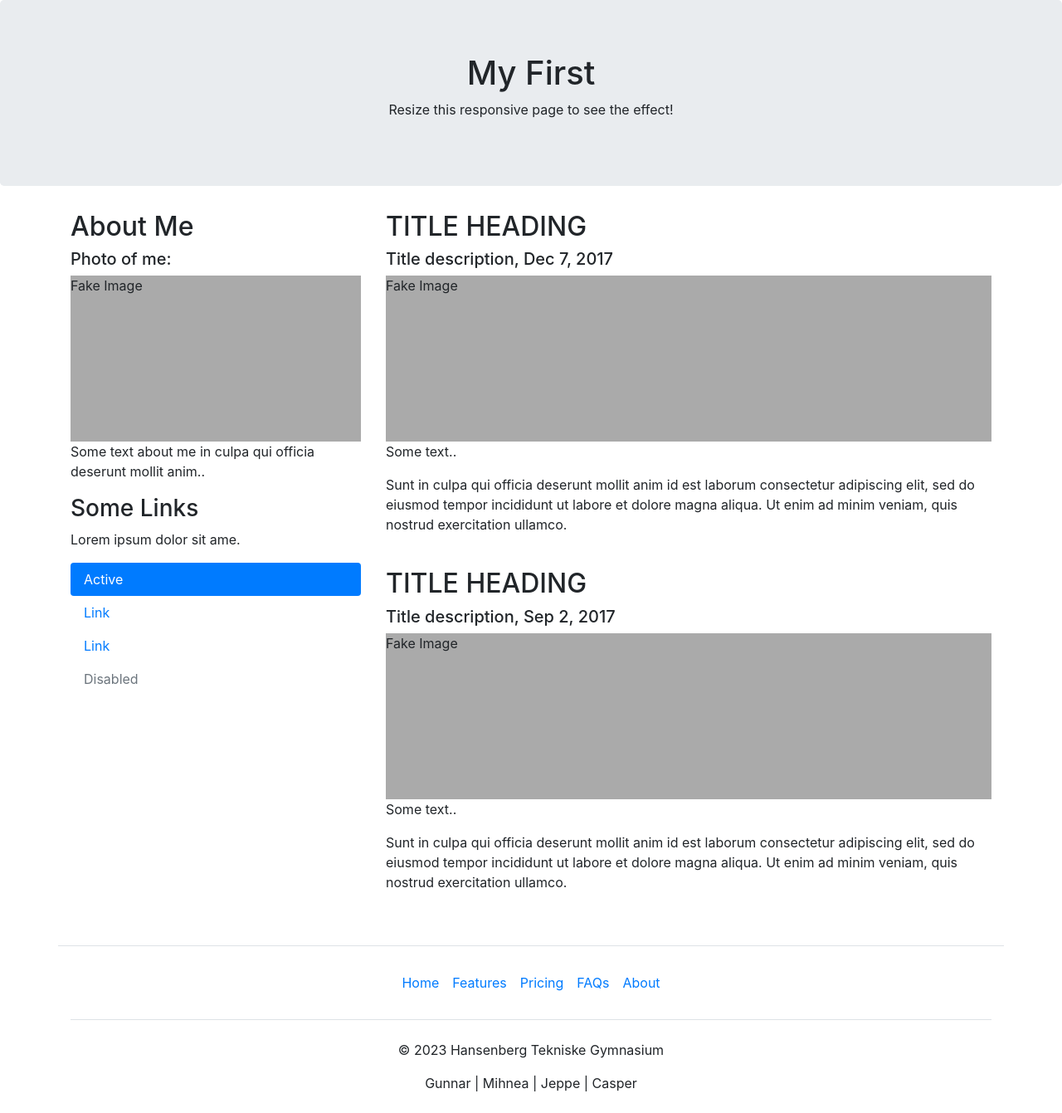
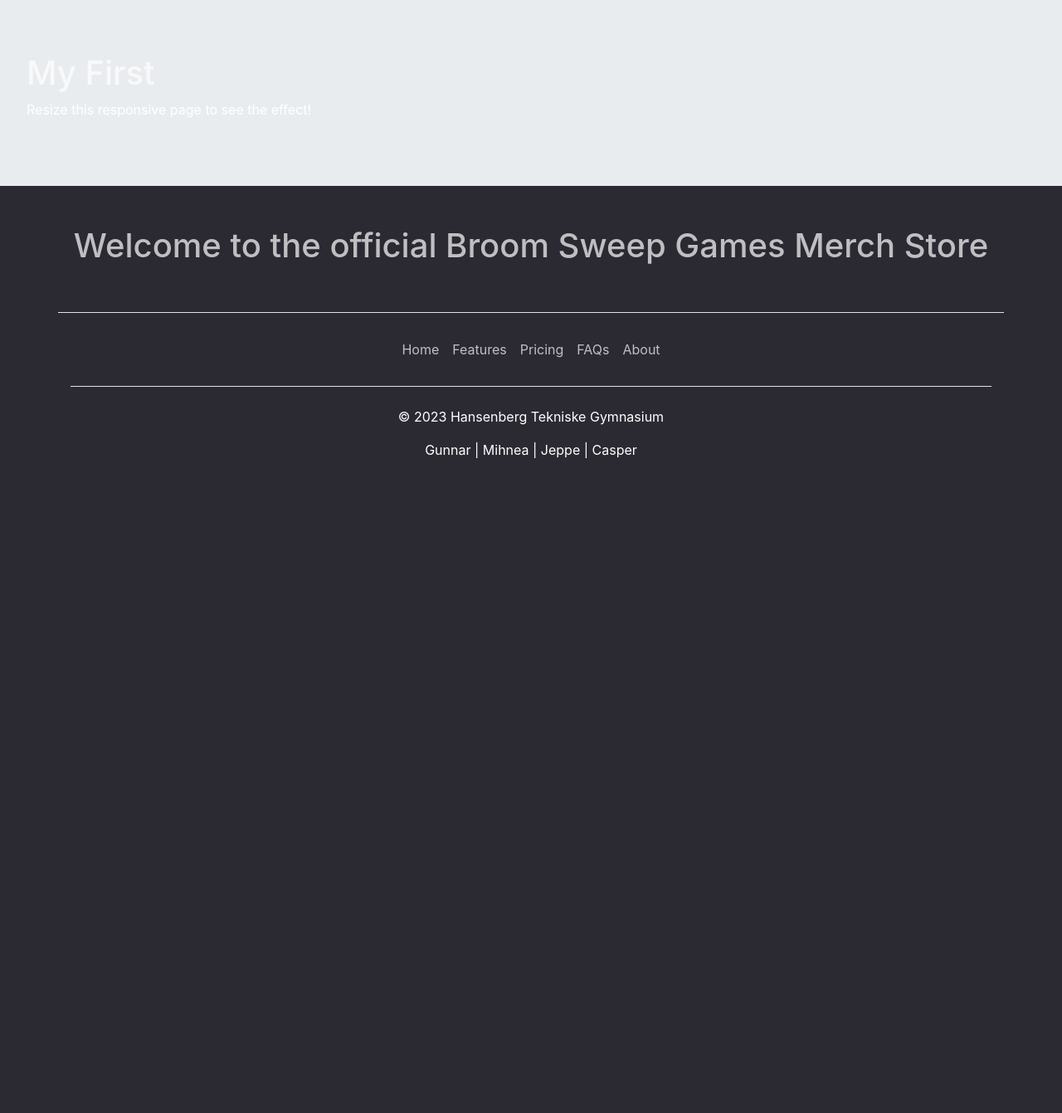
Before and after one commit to MihneaSpinu/DDU-Webshop, a PHP site: template app/frontend/pages/home.php in a window 1280 px wide. Shown: the whole page at 83% size. After the commit the page ends 552 px from the top, so only its background shows below. Run offline with PHP 8.4, Linux system fonts and the light colour scheme; the template is opened without the code that fills it, so the values that code supplies are empty; some libraries are stand-ins or nearby versions.

Commit message:
I'll be waiting for love, waiting for love

```diff
--- /dev/null
+++ b/app/frontend/assets/css/style.css
@@ -0,0 +1,32 @@
+
+body {
+    background-color: rgb(43, 42, 51);
+}
+
+.header {
+    margin-bottom: 0;
+    border-radius: 0;
+    background-size: cover;
+}
+.header .nav-link {
+    color: white;
+    font-weight: bold;
+}
+.header .nav-link:hover {
+    color: grey;
+}
+.navbar, .sidebar {
+    box-shadow: 3px 0px 10px black;
+}
+
+h1, p, ol {
+    color: white;
+    width: fit-content;
+}
+
+footer {
+    color: white;
+}
+.bg-dark a, a, h1, h2, h3, label {
+    color: rgba(255,255,255,.7);
+}
--- a/app/frontend/includes/header.php
+++ b/app/frontend/includes/header.php
@@ -6,6 +6,7 @@
   <meta charset="utf-8">
   <meta name="viewport" content="width=device-width, initial-scale=1">
   <link rel="stylesheet" href="https://maxcdn.bootstrapcdn.com/bootstrap/4.1.0/css/bootstrap.min.css">
+  <link rel="stylesheet" href="<?php echo FRONTEND_ASSET . 'css/style.css'; ?>">
   <script src="https://ajax.googleapis.com/ajax/libs/jquery/3.3.1/jquery.min.js"></script>
   <script src="https://cdnjs.cloudflare.com/ajax/libs/popper.js/1.14.0/umd/popper.min.js"></script>
   <script src="https://maxcdn.bootstrapcdn.com/bootstrap/4.1.0/js/bootstrap.min.js"></script>
@@ -15,17 +16,11 @@
 
   <link rel="stylesheet" href="<?php //echo FRONTEND_ASSET . 'css/profile.css'; ?>">
 -->
-  <style>
-    .fakeimg {
-      height: 200px;
-      background: #aaa;
-    }
-  </style>
 </head>
 
 <body>
 
-<div class="jumbotron text-center" style="margin-bottom:0">
+<div class="jumbotron text-center header" style="margin-bottom:0">
   <h1>My First <?php appName(); ?></h1>
   <p>Resize this responsive page to see the effect!</p>
   <?php if ($user->isLoggedIn()) : ?>
--- a/app/frontend/pages/home.php
+++ b/app/frontend/pages/home.php
@@ -1,40 +1,10 @@
-<div class="container" style="margin-top:30px">
-    <div class="row">
-      <div class="col-sm-4">
-        <h2>About Me</h2>
-        <h5>Photo of me:</h5>
-        <div class="fakeimg">Fake Image</div>
-        <p>Some text about me in culpa qui officia deserunt mollit anim..</p>
-        <h3>Some Links</h3>
-        <p>Lorem ipsum dolor sit ame.</p>
-        <ul class="nav nav-pills flex-column">
-          <li class="nav-item">
-            <a class="nav-link active" href="#">Active</a>
-          </li>
-          <li class="nav-item">
-            <a class="nav-link" href="#">Link</a>
-          </li>
-          <li class="nav-item">
-            <a class="nav-link" href="#">Link</a>
-          </li>
-          <li class="nav-item">
-            <a class="nav-link disabled" href="#">Disabled</a>
-          </li>
-        </ul>
-        <hr class="d-sm-none">
-      </div>
-      <div class="col-sm-8">
-        <h2>TITLE HEADING</h2>
-        <h5>Title description, Dec 7, 2017</h5>
-        <div class="fakeimg">Fake Image</div>
-        <p>Some text..</p>
-        <p>Sunt in culpa qui officia deserunt mollit anim id est laborum consectetur adipiscing elit, sed do eiusmod tempor incididunt ut labore et dolore magna aliqua. Ut enim ad minim veniam, quis nostrud exercitation ullamco.</p>
-        <br>
-        <h2>TITLE HEADING</h2>
-        <h5>Title description, Sep 2, 2017</h5>
-        <div class="fakeimg">Fake Image</div>
-        <p>Some text..</p>
-        <p>Sunt in culpa qui officia deserunt mollit anim id est laborum consectetur adipiscing elit, sed do eiusmod tempor incididunt ut labore et dolore magna aliqua. Ut enim ad minim veniam, quis nostrud exercitation ullamco.</p>
+<div class="container mt-5">
+  <div class="row justify-content-center">
+    <div>
+      <div class="container">
+        <h1>Welcome to the official Broom Sweep Games Merch Store</h1>
+        </a>
       </div>
     </div>
   </div>
+</div>
```
